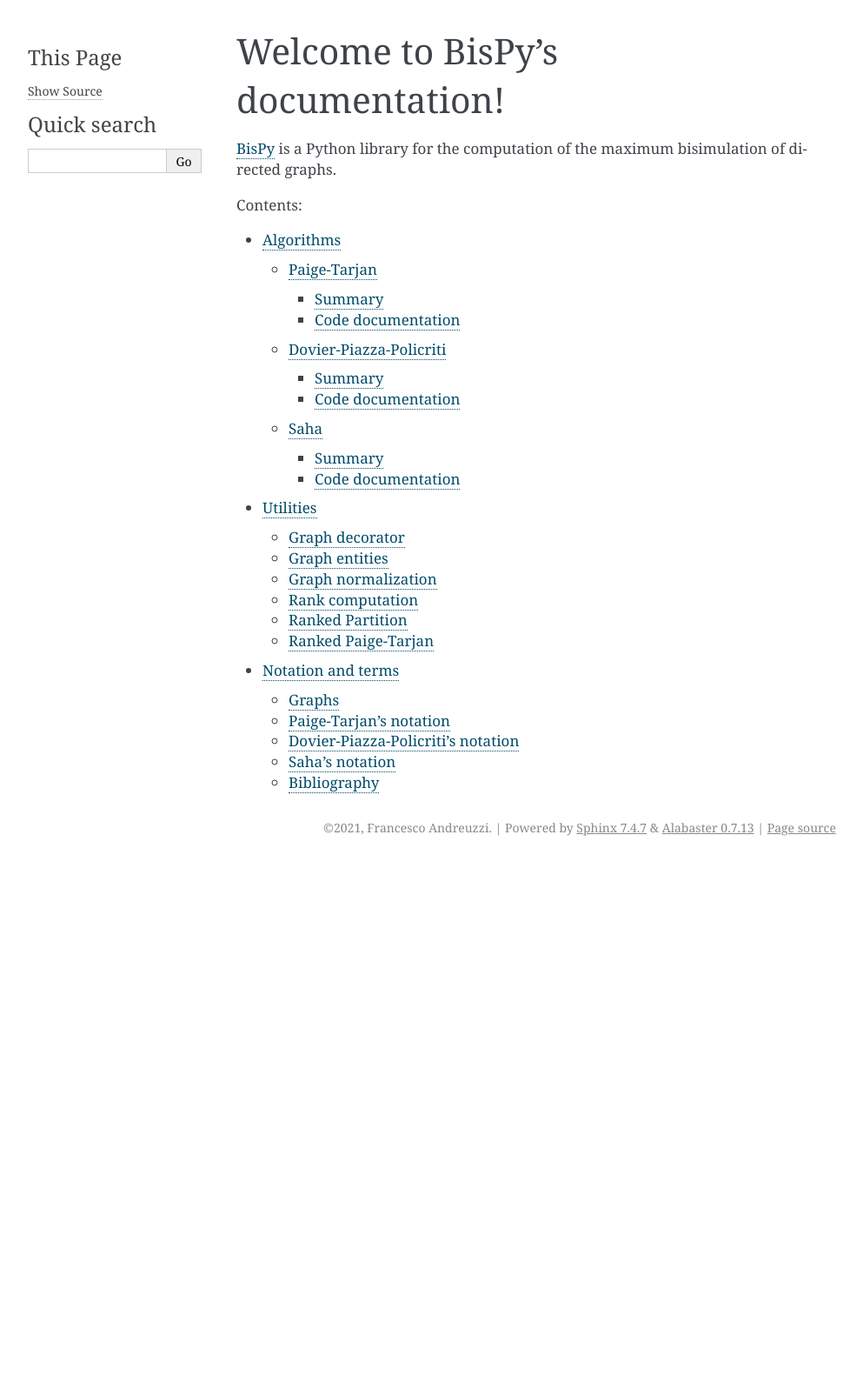
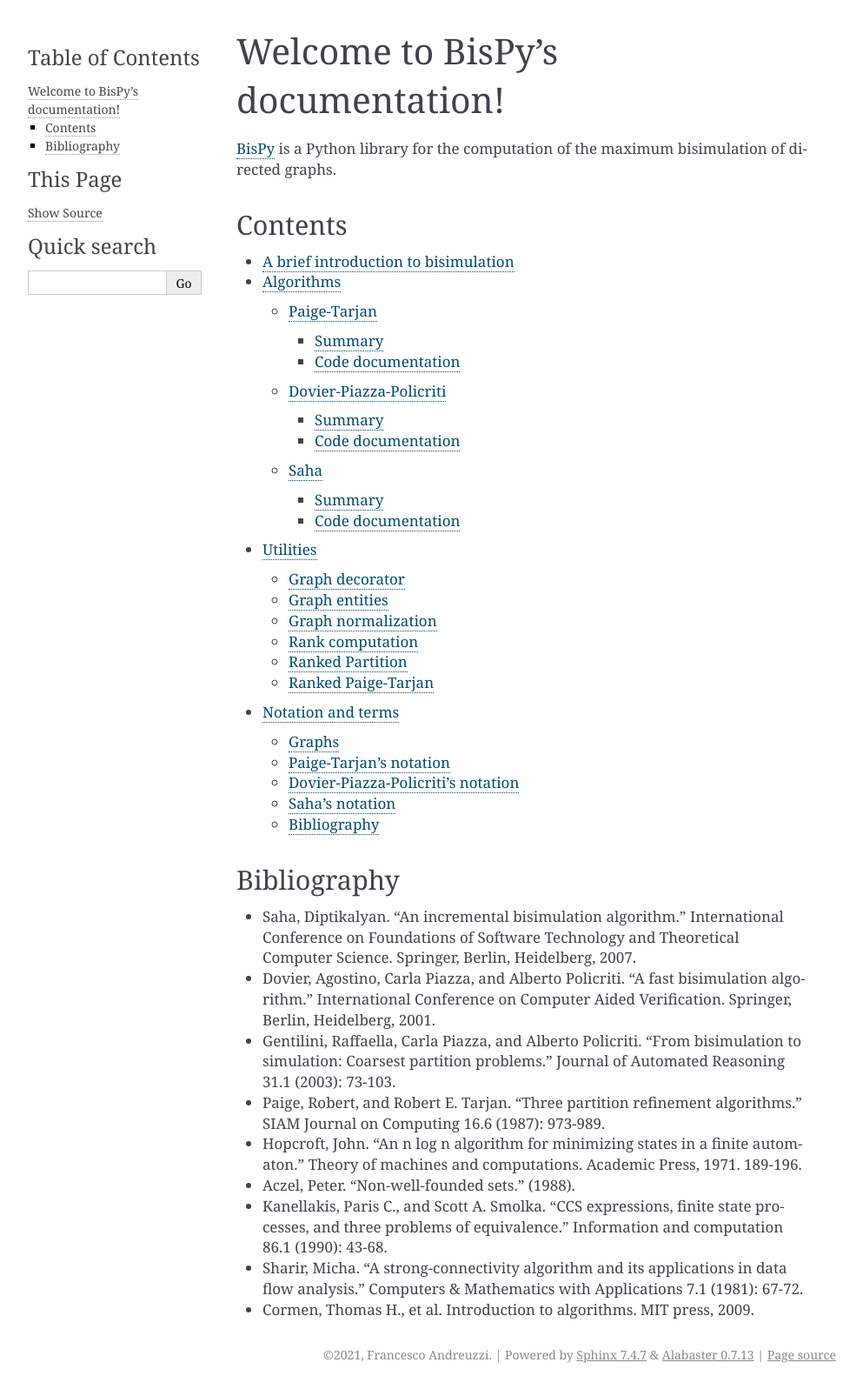
Before and after one commit to fandreuz/BisPy, a Sphinx documentation site: the page built from docs/source/index.rst, in a window 1280 px wide. Shown: the whole page at 87% size, without its empty margins (148-1141 px from the left). Built offline with Sphinx 7.4.7, drawn with Linux system fonts in a browser that asks for light colours; before the commit the page ends 991 px from its top, so only the background shows below that.

Commit message:
cleanup. bisimulation docs

```diff
--- a/docs/source/algorithms/index.rst
+++ b/docs/source/algorithms/index.rst
@@ -3,7 +3,7 @@
 
 .. module:: bispy
 
-Contents:
+**Contents**:
 
 .. toctree::
    paige_tarjan.rst
--- a/docs/source/index.rst
+++ b/docs/source/index.rst
@@ -5,9 +5,24 @@
 
 `BisPy <https://github.com/fAndreuzzi/BisPy>`_ is a Python library for the computation of the maximum bisimulation of directed graphs.
 
-Contents:
+Contents
+^^^^^^^^
 
 .. toctree::
+   bisimulation.rst
    algorithms/index.rst
    utilities/index.rst
    notation.rst
+
+Bibliography
+^^^^^^^^^^^^
+
+* Saha, Diptikalyan. "An incremental bisimulation algorithm." International Conference on Foundations of Software Technology and Theoretical Computer Science. Springer, Berlin, Heidelberg, 2007.
+* Dovier, Agostino, Carla Piazza, and Alberto Policriti. "A fast bisimulation algorithm." International Conference on Computer Aided Verification. Springer, Berlin, Heidelberg, 2001.
+* Gentilini, Raffaella, Carla Piazza, and Alberto Policriti. "From bisimulation to simulation: Coarsest partition problems." Journal of Automated Reasoning 31.1 (2003): 73-103.
+* Paige, Robert, and Robert E. Tarjan. "Three partition refinement algorithms." SIAM Journal on Computing 16.6 (1987): 973-989.
+* Hopcroft, John. "An n log n algorithm for minimizing states in a finite automaton." Theory of machines and computations. Academic Press, 1971. 189-196.
+* Aczel, Peter. "Non-well-founded sets." (1988).
+* Kanellakis, Paris C., and Scott A. Smolka. "CCS expressions, finite state processes, and three problems of equivalence." Information and computation 86.1 (1990): 43-68.
+* Sharir, Micha. "A strong-connectivity algorithm and its applications in data flow analysis." Computers & Mathematics with Applications 7.1 (1981): 67-72.
+* Cormen, Thomas H., et al. Introduction to algorithms. MIT press, 2009.
--- a/docs/source/utilities/index.rst
+++ b/docs/source/utilities/index.rst
@@ -5,7 +5,7 @@
 
 .. module:: bispy.utilities
 
-Contents:
+**Contents**:
 
 .. toctree::
    graph_decorator.rst
```
Also changed, not shown: docs/source/bisimulation.rst (+76 -0 lines), docs/source/_static/bisimulation_example.png (added), docs/source/_static/bisimulation_example_2.png (added).
